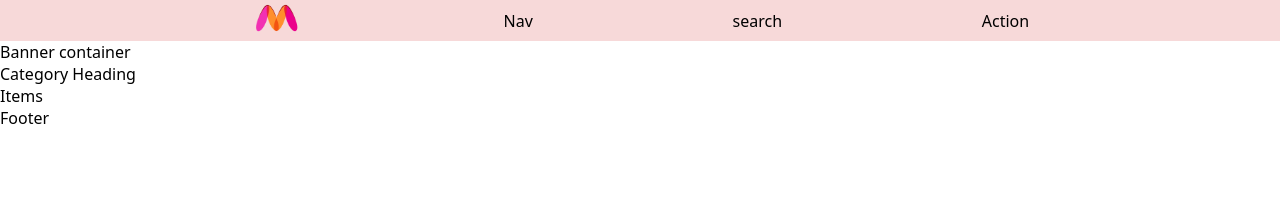
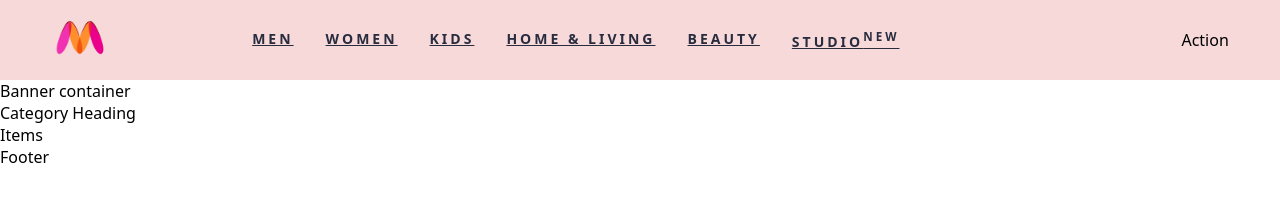
Before and after one commit to mayank-chaurasiya/Mini-Projects, a plain HTML site: page Myntra-clone/index.html in a window 1280 px wide. Drawn offline with Linux system fonts and the light colour scheme.

Commit message:
updated file

```diff
--- a/Myntra-clone/index.html
+++ b/Myntra-clone/index.html
@@ -7,10 +7,24 @@
   <body>
     <header>
       <div class="logo-container">
-            <a href="#"><img src="images/myntra_logo.webp" alt="Myntra Home" class="myntra-home"></a>
+        <a href="#"
+          ><img
+            src="images/myntra_logo.webp"
+            alt="Myntra Home"
+            class="myntra-home"
+        /></a>
       </div>
-        <nav class="nav-bar">Nav</nav>
-        <div class="search-bar">search</div>
+      <nav class="nav-bar">
+        <a href="#">Men</a>
+        <a href="#">Women</a>
+        <a href="#">Kids</a>
+        <a href="#">Home & Living</a>
+        <a href="#">Beauty</a>
+        <a href="#">Studio<sup>new</sup></a>
+      </nav>
+      <div class="search-bar">
+        <span class=""></span>
+      </div>
       <div class="action-bar">Action</div>
     </header>
     <main>
--- a/Myntra-clone/style.css
+++ b/Myntra-clone/style.css
@@ -1,14 +1,14 @@
 * {
     margin: 0;
     padding: 0;
-    font-family: system-ui, -apple-system, BlinkMacSystemFont, 'Segoe UI', Roboto, Oxygen, Ubuntu, Cantarell, 'Open Sans', 'Helvetica Neue', sans-serif;
+    font-family: system-ui, 'Segoe UI', 'Open Sans', 'Helvetica Neue', sans-serif;
 }
 
 header {
     display: flex;
     background-color: #f7d9d9;
-    width: 100%;
-    justify-content: space-evenly;
+    height: 80px;
+    justify-content: space-between;
     align-items: center;
 }
 
@@ -17,10 +17,24 @@ header {
 }
 
 .myntra-home {
-    height: 36px;
-    width: 53px;
+    height: 45px;
 }
 
 .action-bar {
     margin-right: 4%;
 }
+
+.nav-bar {
+    display: flex;
+    min-width: 500px;
+    justify-content: space-between;
+    gap: 32px;
+}
+
+.nav-bar a {
+    font-size: 14px;
+    letter-spacing: 3px;
+    color: #282c3f;
+    font-weight: 700;
+    text-transform: uppercase;
+}
```
Lines whose indentation alone changed are shown as unchanged.
